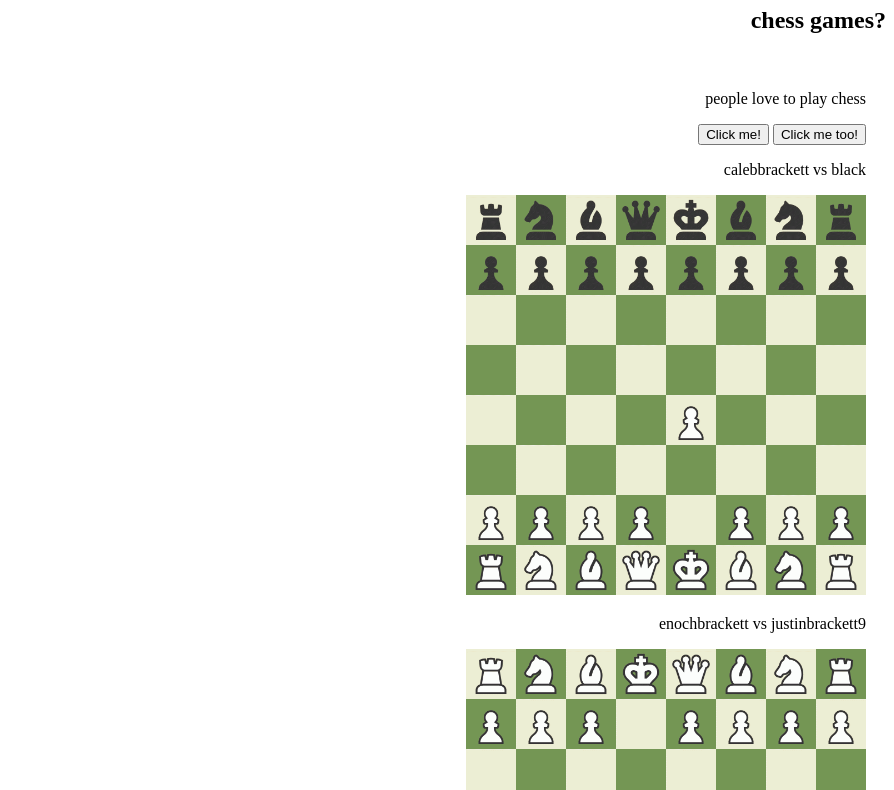
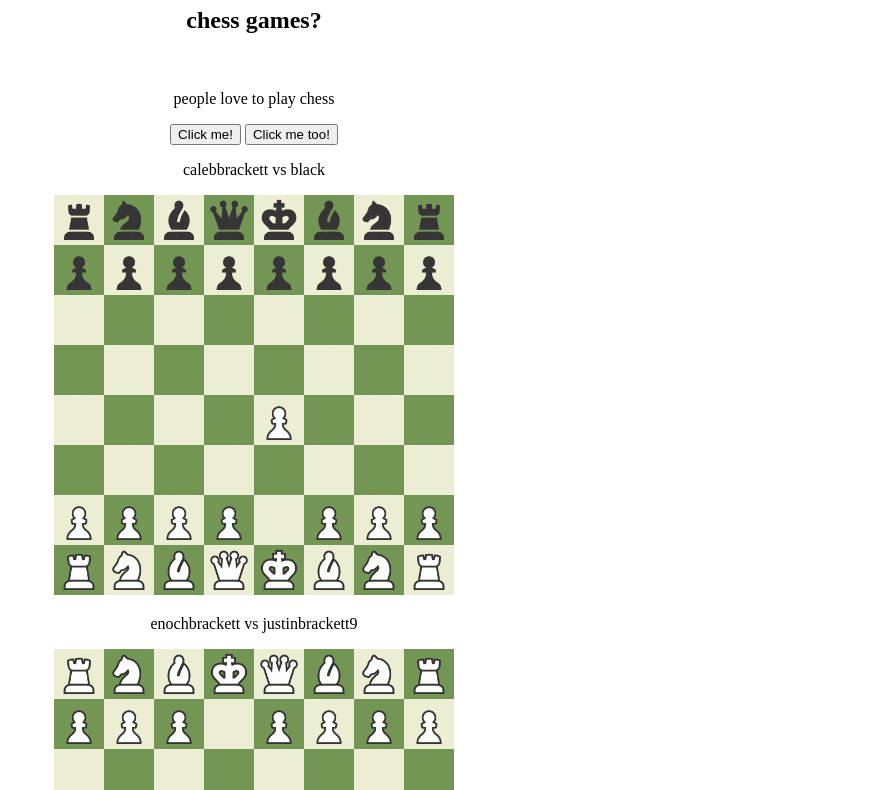
Before and after one commit to calebbrackett/w3school-s-enoch, a plain HTML site: page main.html in a window 1280 px wide. Shown: the part 73-863 px from the top of the page, without its empty margins (386-1280 px from the left). Drawn offline with Linux system fonts and the light colour scheme.

Commit message:
Update main.html

```diff
--- a/main.html
+++ b/main.html
@@ -29,7 +29,7 @@ onclick="document.getElementById('demo').innerHTML = 'people love to play chess'
 
 <style>
 body  {
-      text-align: right;
+      text-align: center;
 }
   /* Column container */
   .row {
```
